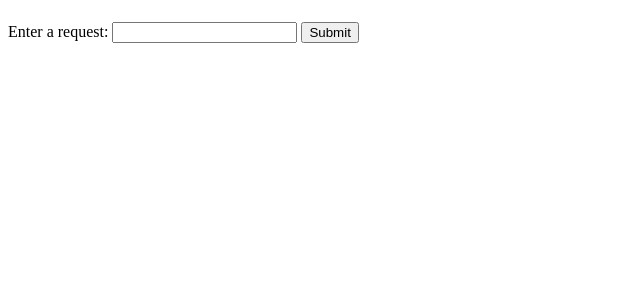
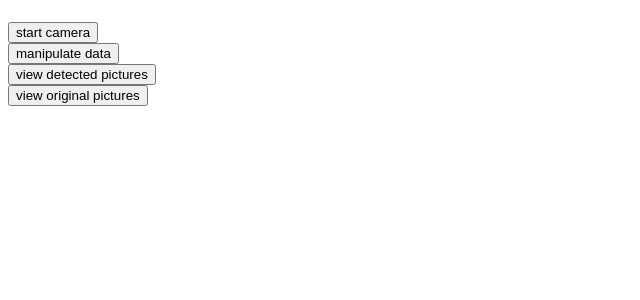
Before and after one commit to uiuc-facescanner/facescanner, a Flask app: page / in a window 1280 px wide. Shown: the part 58-358 px from the top of the page, without its empty margins (0-640 px from the left). Run offline with Flask 2, Linux system fonts and the light colour scheme.

```diff
--- a/app.py
+++ b/app.py
@@ -19,21 +19,23 @@ among other things.
 def home():
 	return render_template('home.html')
 
-@app.route('/program', methods=['POST'])
-def program():
-	req=request.form['info']
-	if req == 'manip data':
-		# Some function to manipulate or view certain data from database
-		return render_template('do_something.html')
-	elif req == 'original pictures':
-		return render_template('view_pictures_original.html')
-	elif req == 'detected pictures':
-		return render_template('view_pictures_detected.html')
-	elif req == 'start camera':
-		# Some function here to start the camera
-		return render_template('camera_start.html')
-	else:
-		return render_template('do_something.html')
+@app.route('/camera-start')
+def camera_start():
+	# function to start camera
+	return render_template('camera-start.html')
+
+@app.route('/manip-data')
+def manip_data():
+	# various functions to manipulate data
+	return render_template('do-something.html')
+
+@app.route('/view-detected')
+def view_detected():
+	return render_template('view-pictures-detected.html')
+
+@app.route('/view-original')
+def view_original():
+	return render_template('view-pictures-original.html')
 
 if __name__ == '__main__':
 	app.run(debug=True)
--- a/templates/home.html
+++ b/templates/home.html
@@ -1,10 +1,20 @@
 {% extends "layout.html" %}
 
 {% block content %}
-	<form method="post" action="{{ url_for('program') }}">
-		<label for="yourname">Enter a request:</label>
-		<input type="text" name="info" />
-		<input type="submit" />
+	<form action="{{ url_for('camera_start') }}">
+		<input type="submit" value="start camera">
+	</form>
+
+	<form action="{{ url_for('manip_data') }}">
+		<input type="submit" value="manipulate data">
+	</form>
+
+	<form action="{{ url_for('view_detected') }}">
+		<input type="submit" value="view detected pictures">
+	</form>
+
+	<form action="{{ url_for('view_original') }}">
+		<input type="submit" value="view original pictures">
 	</form>
 
 {% endblock %}
```
